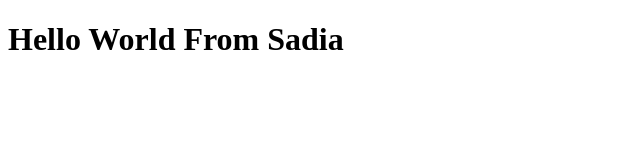
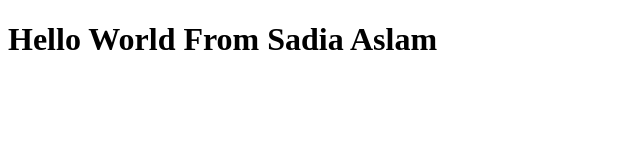
Before and after one commit to Sadia555/Assignment1-AIC-Batch-35, a plain HTML site: page index.html in a window 1280 px wide. Shown: the whole page, without its empty margins (0-640 px from the left). Drawn offline with Linux system fonts and the light colour scheme.

Commit message:
Update index.html

```diff
--- a/index.html
+++ b/index.html
@@ -6,6 +6,6 @@
     <title>Document</title>
 </head>
 <body>
-    <h1> Hello World From Sadia</h1>
+    <h1> Hello World From Sadia Aslam</h1>
 </body>
 </html>
```
